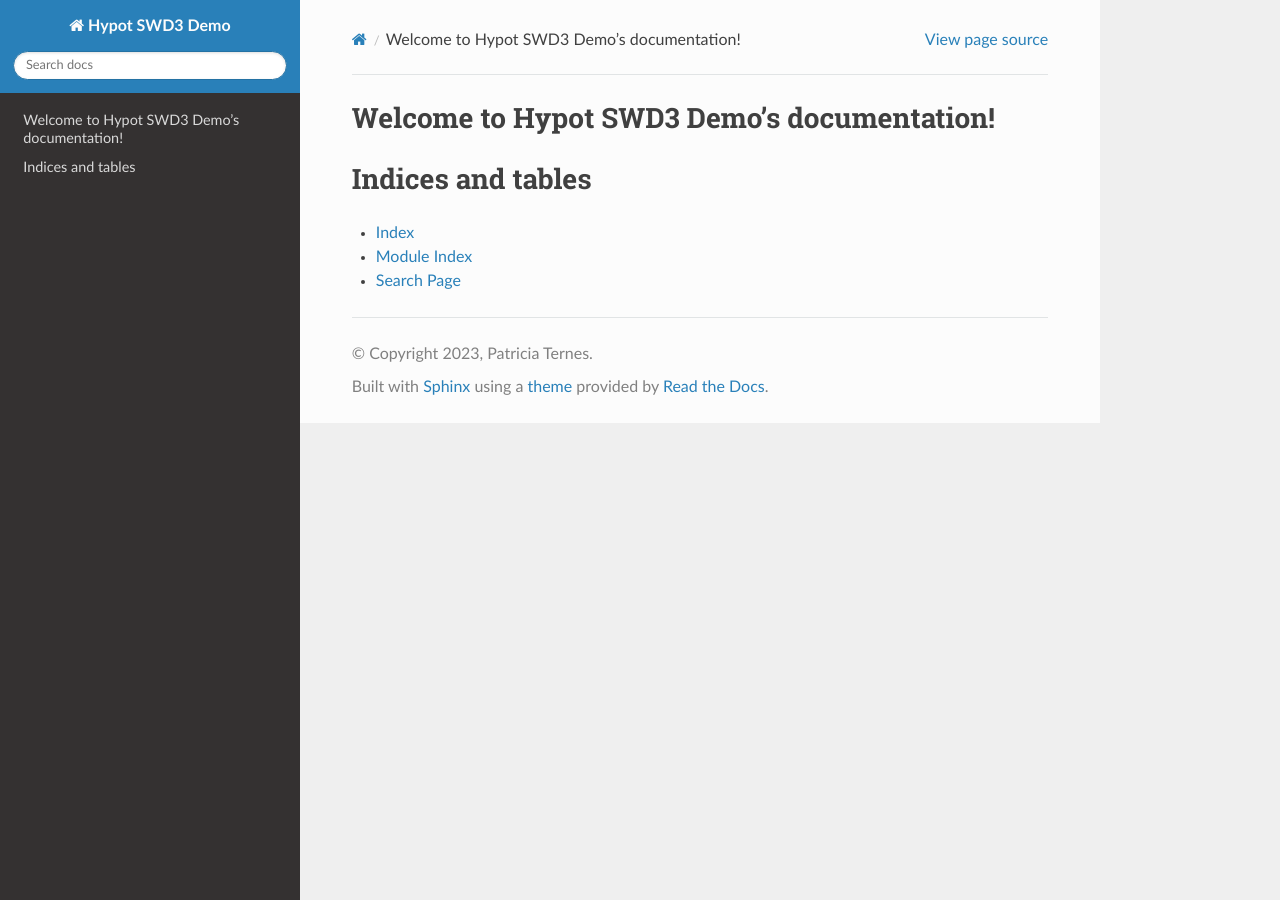
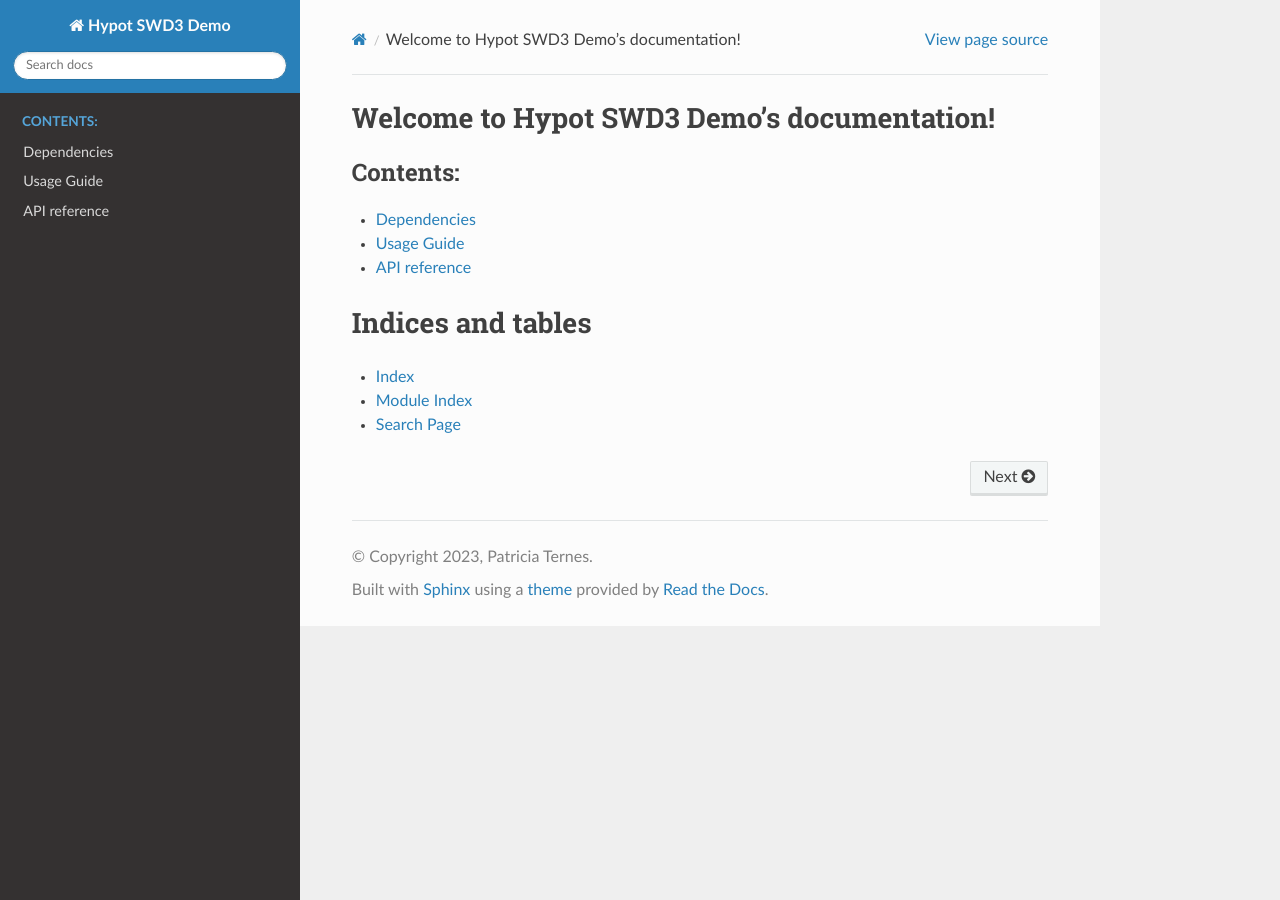
Before and after one commit to callaghanmt-training/swd3-demo, a Sphinx documentation site: the page built from docs/index.rst, in a window 1280 px wide. Built offline with Sphinx 7.4.7 and the Read the Docs theme 2.0.0, drawn with Linux system fonts in a browser that asks for light colours.

Commit message:
add pages for docs

```diff
--- a/docs/index.rst
+++ b/docs/index.rst
@@ -10,7 +10,9 @@ Welcome to Hypot SWD3 Demo's documentation!
    :maxdepth: 2
    :caption: Contents:
 
-
+   dependencies
+   usage
+   functions
 
 Indices and tables
 ==================
--- /dev/null
+++ b/docs/usage.rst
@@ -0,0 +1,6 @@
+Usage Guide
+===========
+
+To use this code, please clone it onto your local machine: ::
+
+    $ https://github.com/ARCTraining/swd3-demo.git
```
Also changed, not shown: docs/dependencies.rst (added, +8 -0 lines), docs/functions.rst (added, +7 -0 lines).
